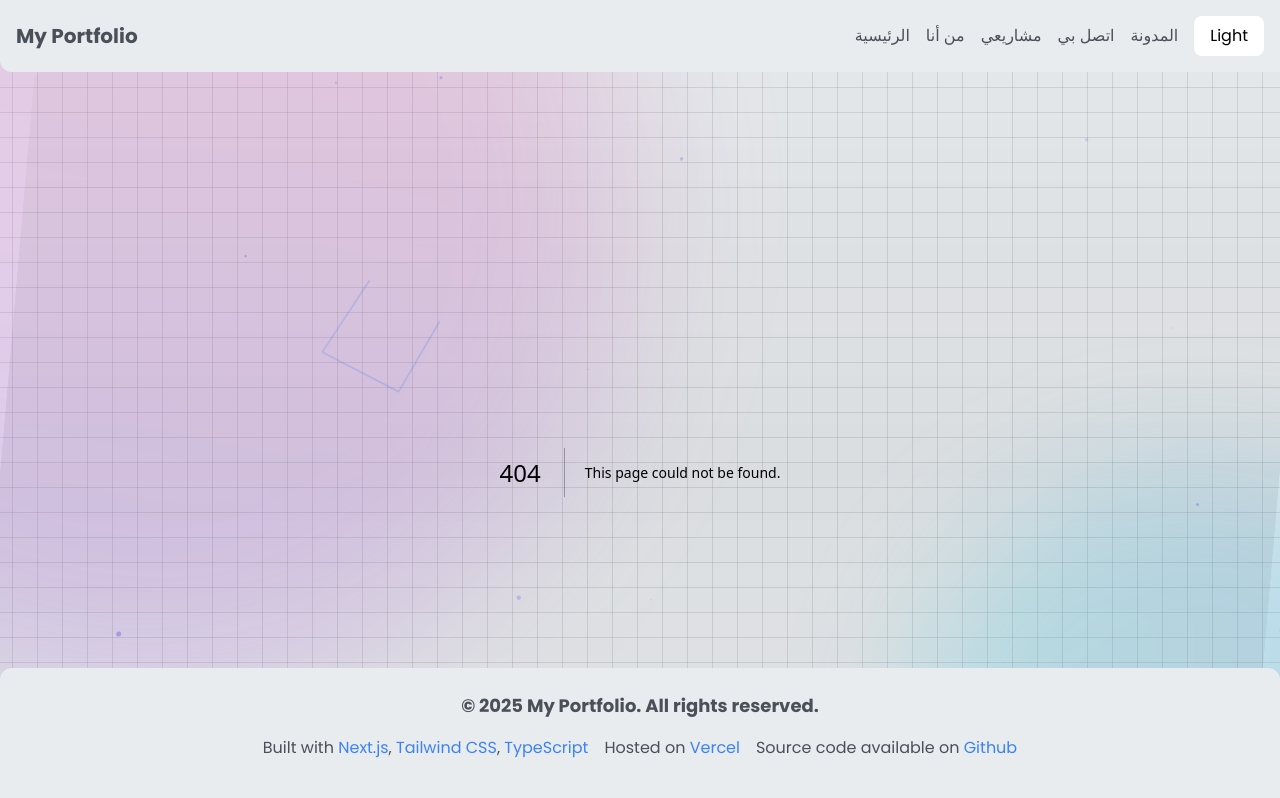
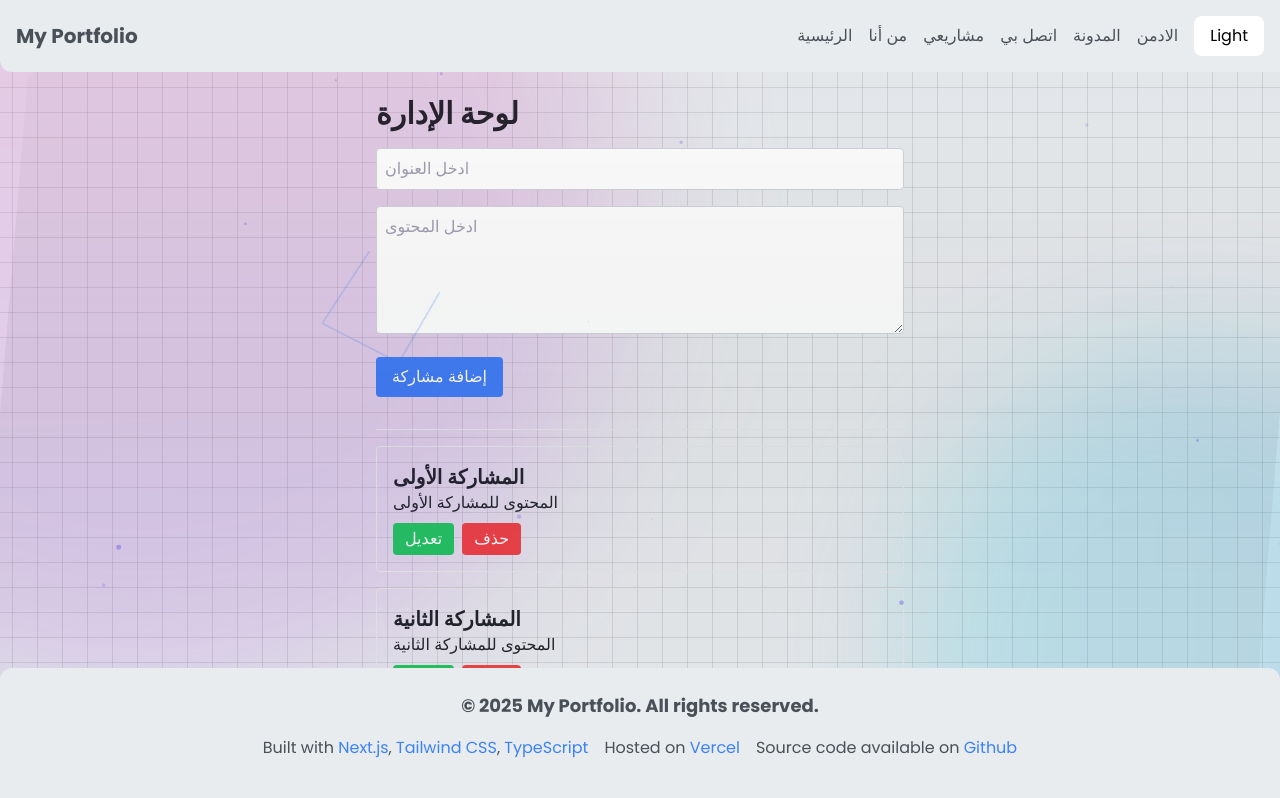
Before and after one commit to Badr-Ahmed12/My-Profile, a Next.js app: page /admin in a window 1280 px wide. Before the commit this address had no page. Shown: the top 798 px of the page. Built offline with nearby package versions, Linux system fonts and the light colour scheme.

Commit message:
first commit

```diff
--- /dev/null
+++ b/Data/post.ts
@@ -0,0 +1,10 @@
+export interface Post {
+    id: string;
+    title: string;
+    content: string;
+  }
+
+  export const posts: Post[] = [
+    { id: '1', title: 'المشاركة الأولى', content: 'المحتوى للمشاركة الأولى' },
+    { id: '2', title: 'المشاركة الثانية', content: 'المحتوى للمشاركة الثانية' }
+  ];
--- a/app/Blog/page.tsx
+++ b/app/Blog/page.tsx
@@ -3,35 +3,7 @@
 import React from 'react';
 import { motion } from 'framer-motion';
 import Link from 'next/link';
-
-interface BlogPost {
-  id: number;
-  title: string;
-  excerpt: string;
-  date: string;
-}
-
-// بيانات تجريبية للتدوينات
-const posts: BlogPost[] = [
-  {
-    id: 1,
-    title: "أول تدوينة",
-    excerpt: "ده ملخص بسيط للتدوينة الأولى اللي بتتكلم عن تجاربي في تطوير الويب.",
-    date: "2025-01-01",
-  },
-  {
-    id: 2,
-    title: "ثاني تدوينة",
-    excerpt: "ملخص للتدوينة الثانية اللي بتستعرض أحدث التقنيات في عالم البرمجة.",
-    date: "2025-01-05",
-  },
-  {
-    id: 3,
-    title: "تدوينة جديدة",
-    excerpt: "أحدث النصائح والمقالات عن تطوير التطبيقات وكل جديد في المجال.",
-    date: "2025-01-10",
-  },
-];
+import { posts } from "@/Data/post"
 
 export default function BlogPage() {
   return (
@@ -52,18 +24,19 @@ export default function BlogPage() {
           <motion.div
             key={post.id}
             whileHover={{ scale: 1.02 }}
+            whileTap={{ scale: 0.98 }}
             className="bg-white rounded-lg shadow p-6"
           >
             <h2 className="text-2xl font-bold mb-2">{post.title}</h2>
             <p className="text-gray-600 text-sm mb-4">
-              {new Date(post.date).toLocaleDateString("ar-EG", {
+              {new Date(post.title).toLocaleDateString("ar-EG", {
                 day: "numeric",
                 month: "long",
                 year: "numeric",
               })}
             </p>
-            <p className="text-gray-700 mb-4">{post.excerpt}</p>
-            <Link href={`/blog/${post.id}`} className="text-blue-600 hover:underline">
+            <p className="text-gray-700 mb-4">{post.content}</p>
+            <Link href={`/blog/${post.id}`} className="cursor-default text-blue-600 hover:underline">
               اقرأ المزيد
             </Link>
           </motion.div>
--- /dev/null
+++ b/app/admin/page.tsx
@@ -0,0 +1,135 @@
+"use client";
+
+import { useState, useEffect, FormEvent } from "react";
+
+interface Post {
+  id: string;
+  title: string;
+  content: string;
+}
+
+export default function AdminPage() {
+  const [posts, setPosts] = useState<Post[]>([]);
+  const [title, setTitle] = useState("");
+  const [content, setContent] = useState("");
+  const [editingPost, setEditingPost] = useState<Post | null>(null);
+
+  // دالة لجلب المشاركات من API
+  const fetchPosts = async () => {
+    try {
+      const res = await fetch("/api/posts");
+      const data: Post[] = await res.json();
+      setPosts(data);
+    } catch (err) {
+      console.error("Error fetching posts:", err);
+    }
+  };
+
+  useEffect(() => {
+    fetchPosts();
+  }, []);
+
+  // دالة الإضافة أو التعديل
+  const handleSubmit = async (e: FormEvent) => {
+    e.preventDefault();
+
+    if (!title || !content) {
+      alert("من فضلك ادخل العنوان والمحتوى");
+      return;
+    }
+
+    if (editingPost) {
+      // تعديل مشاركة موجودة
+      await fetch(`/api/posts/${editingPost.id}`, {
+        method: "PUT",
+        headers: { "Content-Type": "application/json" },
+        body: JSON.stringify({ title, content }),
+      });
+      setEditingPost(null);
+    } else {
+      // إضافة مشاركة جديدة
+      await fetch("/api/posts", {
+        method: "POST",
+        headers: { "Content-Type": "application/json" },
+        body: JSON.stringify({ title, content }),
+      });
+    }
+    setTitle("");
+    setContent("");
+    fetchPosts();
+  };
+
+  // دالة بدء التعديل
+  const handleEdit = (post: Post) => {
+    setEditingPost(post);
+    setTitle(post.title);
+    setContent(post.content);
+  };
+
+  // دالة الحذف
+  const handleDelete = async (id: string) => {
+    if (confirm("متأكد إنك عايز تحذف المشاركة؟")) {
+      await fetch(`/api/posts/${id}`, {
+        method: "DELETE",
+      });
+      fetchPosts();
+    }
+  };
+
+  return (
+    <div className="p-6 max-w-xl mx-auto">
+      <h1 className="text-3xl font-bold mb-4">لوحة الإدارة</h1>
+      <form onSubmit={handleSubmit} className="mb-8">
+        <div className="mb-4">
+          <input
+            type="text"
+            placeholder="ادخل العنوان"
+            value={title}
+            onChange={(e) => setTitle(e.target.value)}
+            className="w-full p-2 border border-gray-300 rounded"
+          />
+        </div>
+        <div className="mb-4">
+          <textarea
+            placeholder="ادخل المحتوى"
+            value={content}
+            onChange={(e) => setContent(e.target.value)}
+            className="w-full p-2 border border-gray-300 rounded h-32"
+          ></textarea>
+        </div>
+        <button
+          type="submit"
+          className="px-4 py-2 bg-blue-500 text-white rounded"
+        >
+          {editingPost ? "تعديل المشاركة" : "إضافة مشاركة"}
+        </button>
+      </form>
+      <hr className="mb-4" />
+      <div>
+        {posts.map((post) => (
+          <div
+            key={post.id}
+            className="mb-4 p-4 border border-gray-200 rounded"
+          >
+            <h2 className="text-xl font-semibold">{post.title}</h2>
+            <p className="mb-2">{post.content}</p>
+            <div>
+              <button
+                onClick={() => handleEdit(post)}
+                className="mr-2 px-3 py-1 bg-green-500 text-white rounded"
+              >
+                تعديل
+              </button>
+              <button
+                onClick={() => handleDelete(post.id)}
+                className="px-3 py-1 bg-red-500 text-white rounded"
+              >
+                حذف
+              </button>
+            </div>
+          </div>
+        ))}
+      </div>
+    </div>
+  );
+}
--- /dev/null
+++ b/app/api/posts/[id]/route.ts
@@ -0,0 +1,54 @@
+// app/api/posts/[id]/route.ts
+import { NextResponse } from 'next/server';
+import { posts, Post } from "@/Data/post";
+
+export async function GET(
+  request: Request,
+  { params }: { params: { id: string } }
+) {
+  const post = posts.find((post) => post.id === params.id);
+  if (!post) {
+    return NextResponse.json(
+      { message: 'المشاركة مش موجودة' },
+      { status: 404 }
+    );
+  }
+  return NextResponse.json(post);
+}
+
+export async function PUT(
+  request: Request,
+  { params }: { params: { id: string } }
+) {
+  const index = posts.findIndex((post) => post.id === params.id);
+  if (index === -1) {
+    return NextResponse.json(
+      { message: 'المشاركة مش موجودة' },
+      { status: 404 }
+    );
+  }
+  const { title, content } = await request.json();
+  if (!title || !content) {
+    return NextResponse.json(
+      { message: 'العنوان والمحتوى مطلوبين' },
+      { status: 400 }
+    );
+  }
+  posts[index] = { ...posts[index], title, content };
+  return NextResponse.json(posts[index]);
+}
+
+export async function DELETE(
+  request: Request,
+  { params }: { params: { id: string } }
+) {
+  const index = posts.findIndex((post) => post.id === params.id);
+  if (index === -1) {
+    return NextResponse.json(
+      { message: 'المشاركة مش موجودة' },
+      { status: 404 }
+    );
+  }
+  posts.splice(index, 1);
+  return NextResponse.json({ message: 'تم حذف المشاركة' });
+}
--- /dev/null
+++ b/app/api/posts/route.ts
@@ -0,0 +1,20 @@
+// app/api/posts/route.ts
+import { NextResponse } from 'next/server';
+import { posts, Post } from '@/Data/post';
+
+export async function GET() {
+  return NextResponse.json(posts);
+}
+
+export async function POST(request: Request) {
+  const { title, content } = await request.json();
+  if (!title || !content) {
+    return NextResponse.json(
+      { message: 'العنوان والمحتوى مطلوبين' },
+      { status: 400 }
+    );
+  }
+  const newPost: Post = { id: Date.now().toString(), title, content };
+  posts.push(newPost);
+  return NextResponse.json(newPost, { status: 201 });
+}
--- a/app/layout.tsx
+++ b/app/layout.tsx
@@ -32,11 +32,13 @@ export default function RootLayout({
         />
         <div className="absolute inset-0 pointer-events-none bg-grid-pattern transition-all duration-500 ease-in-out" />
         <div className="relative z-10">
+         <div className="shapes-container" style={{ pointerEvents: "none" }}>
         <AnimatedGradientBlobs />
         <FloatingShapes />
          <DynamicGrid />
         <FloatingParticles />
         <ScrollIndicator />
+        </div>
           {children}
         </div>
         <Footer />
--- a/components/Navbar.tsx
+++ b/components/Navbar.tsx
@@ -22,6 +22,8 @@ const Nav: React.FC = () => {
             <NavItem href="/MyProjects">مشاريعي</NavItem>
             <NavItem href="/contect">اتصل بي</NavItem>
             <NavItem href="/Blog">المدونة</NavItem>
+            <NavItem href="/admin">الادمن</NavItem>
+
           </div>
           <ToggleTheme />
         </div>
```
Also changed, not shown: app/page.tsx (line endings or trailing spaces).
